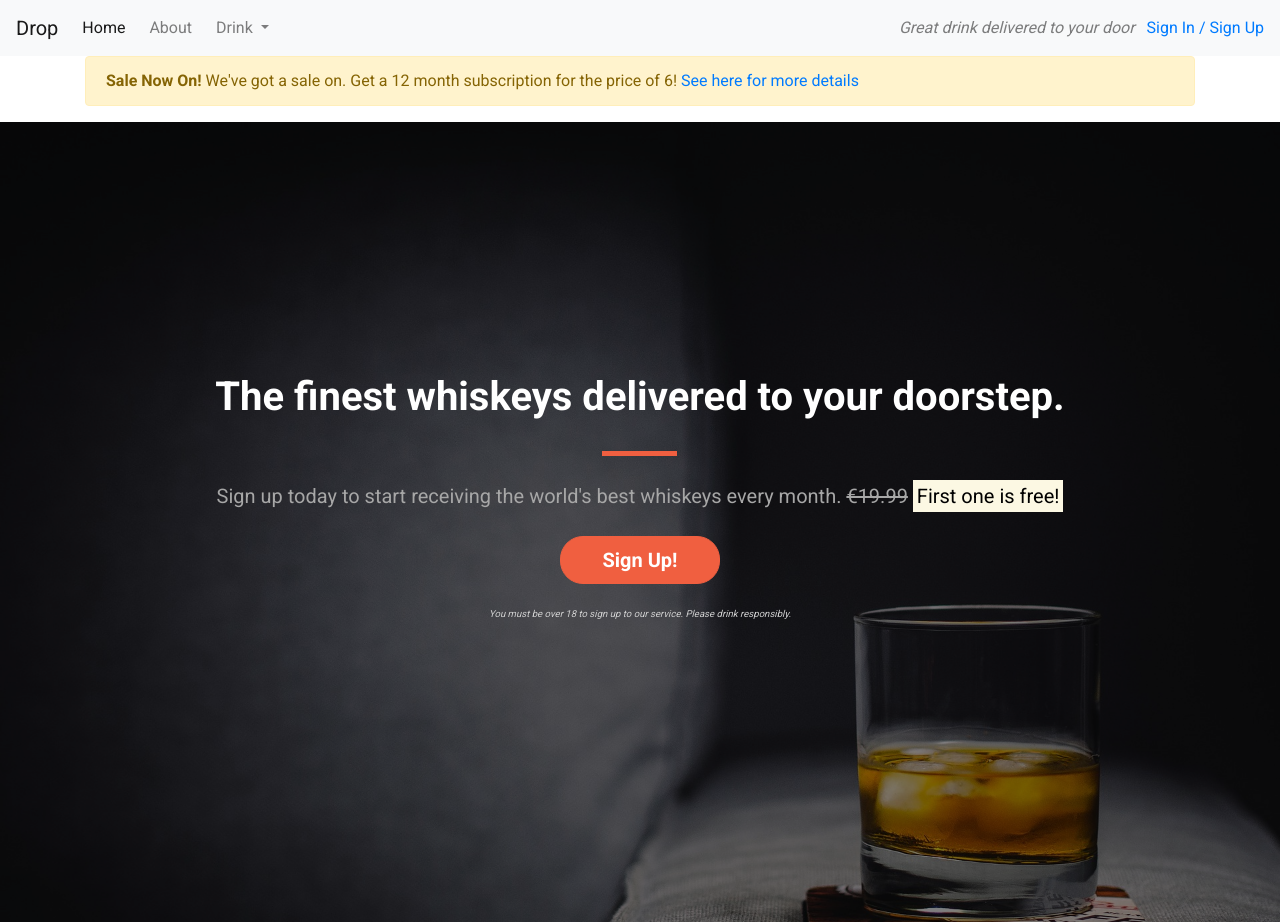
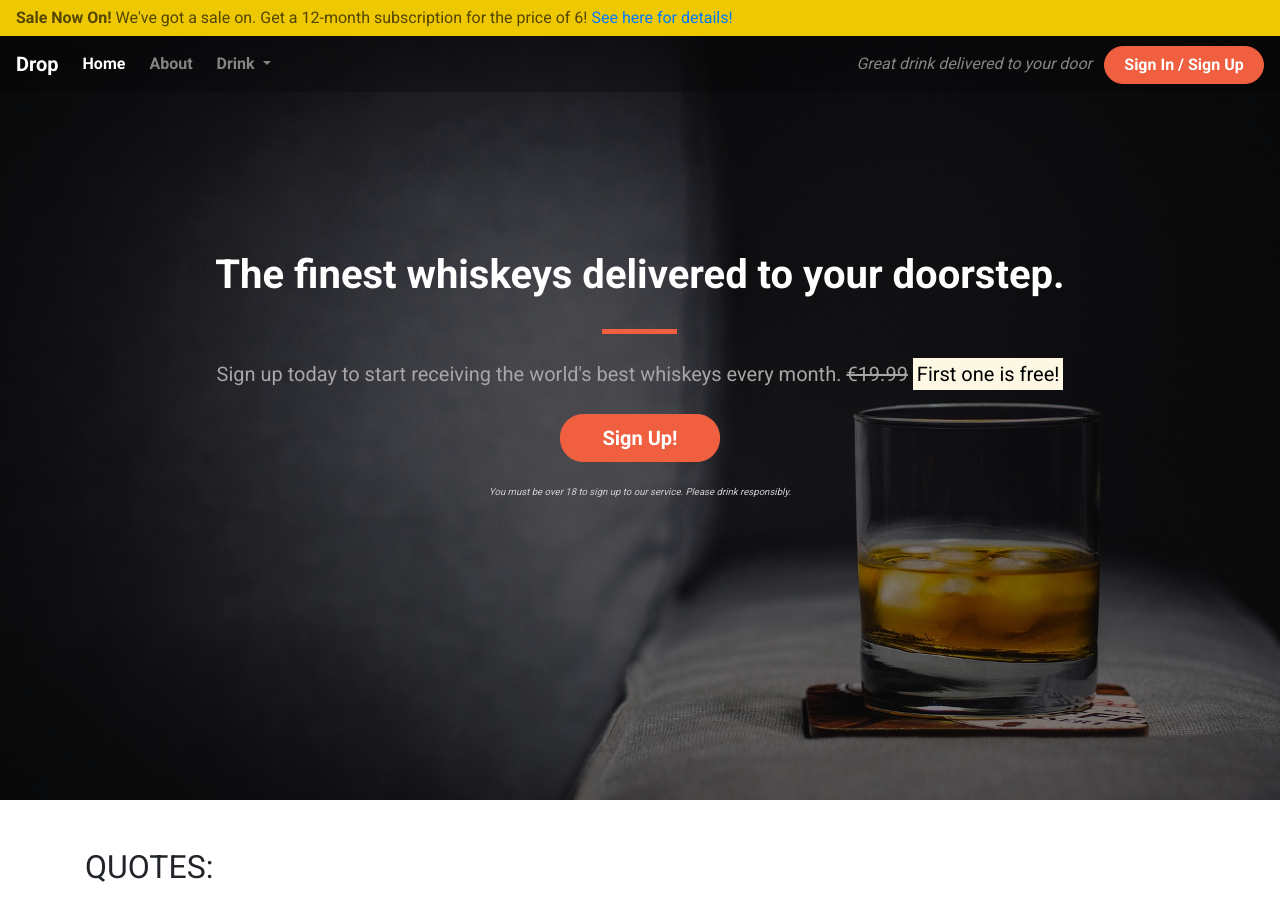
Before and after one commit to AlaYousef/cli, a plain HTML site: page index.html in a window 1280 px wide. Shown: the top 922 px of the page. Drawn offline with nearby package versions, Linux system fonts and the light colour scheme.

Commit message:
style nav bar, alert container

```diff
--- a/css/style.css
+++ b/css/style.css
@@ -2,14 +2,26 @@ body {
     font-family: 'Roboto', sans-serif;
 }
 
-/* Containers */
+.alert-container .col-12 {
+    padding-left: 0;
+    padding-right: 0;
+}
 
-.alert-container {}
+.site-wide-alert {
+    color: #544600;
+    background-color: #eec802;
+    border-color: #eec802;
+    padding: 5px 15px;
+    margin-bottom: 0;
+    border: 1px solid transparent;
+    border-radius: 0;
+}
+
 
 .callout-container {
     height: 100vh;
 
-    background: url('../images/whiskey-background.jpg') no-repeat center center fixed;
+    background: url('../images/whiskey-background.jpg') no-repeat bottom right fixed;
     -webkit-background-size: cover;
     -moz-background-size: cover;
     -o-background-size: cover;
@@ -31,26 +43,36 @@ body {
     background-color: rgba(0, 0, 0, 0.5);
 }
 
-.quotes-container {}
+/* Navbar */
 
-.features-container {}
-
-/* Block dividers */
-
-.block-divider {
-    width: 75px;
-    height: 5px;
-    border: 0;
-    background-color: #444;
+.navalert-container {
+    position: absolute;
+    top: 0;
+    left: 0;
+    z-index: 1;
+    padding-left: 0;
+    padding-right: 0;
 }
 
-.block-divider--orange {
-    background-color: #f05f40;
+.navbar {
+    margin-bottom: 0;
+    width: 100%;
+    background-color: rgba(0, 0, 0, .25);
+    border: 0;
 }
 
-.block-divider--short {
-    width: 35px;
+.navbar .navbar-toggler {
+    border: 0;
 }
+
+.navbar .navbar-brand {
+    font-weight: bold;
+}
+
+.navbar .navbar-nav a {
+    font-weight: bold;
+}
+
 
 /* Jumbotron */
 
@@ -76,6 +98,23 @@ body {
     color: #d0d0d0;
 }
 
+/* Block dividers */
+
+.block-divider {
+    width: 75px;
+    height: 5px;
+    border: 0;
+    background-color: #444;
+}
+
+.block-divider--orange {
+    background-color: #f05f40;
+}
+
+.block-divider--short {
+    width: 35px;
+}
+
 /* Buttons */
 
 .btn--cta {
--- a/index.html
+++ b/index.html
@@ -13,7 +13,17 @@
 </head>
 
 <body>
-    <nav class="navbar navbar-light bg-light navbar-expand-sm"><!--can add fixed-top class to fix nav-->
+    <div class="container-fluid navalert-container">
+        <div class="container-fluid alert-container">
+            <div class="row d-none d-sm-block">
+                <div class="col-12">
+                    <div class="site-wide-alert alert alert-warning">
+                        <strong>Sale Now On!</strong> We've got a sale on. Get a 12-month subscription for the price of 6! <a href="">See here for details!</a>
+                    </div>
+                </div>
+            </div>
+        </div>
+        <nav class="navbar navbar-dark navbar-expand-sm"><!--can add fixed-top class to fix nav-->
             <a href="/" class="navbar-brand">Drop</a>
 
             <!--ml auto push menue to right, data-toggle istelling  Bootstrap that this button will be used as a trigger for a collapsible element somewhere on the page.-->
@@ -41,19 +51,13 @@
 
             <div class="d-none d-md-block">
                 <p class="navbar-text my-auto mr-2"><i>Great drink delivered to your door</i></p>
-            <a href="/login">Sign In / Sign Up</a>
+                <a href="/login" class="btn btn--cta btn--red">Sign In / Sign Up</a>
             </div>
             <!--</div>-->
         </nav>
-    <div class="container alert-container"><!--mt-3 give top margin  bwt nav & jumbotron(background gray)-->
-            <div class="row d-none d-sm-block">
-                <div class="col-12">
-                    <div class="alert alert-warning">
-                        <strong>Sale Now On!</strong> We've got a sale on. Get a 12 month subscription for the price of 6! <a href="">See here for more details</a>
     </div>
-                </div>
-            </div>
-    </div>
+
+
     <div class="container-fluid callout-container">
         <!-- Callout -->
         <div class="opaque-overlay">&nbsp;</div>
```
Lines whose indentation alone changed are shown as unchanged.
